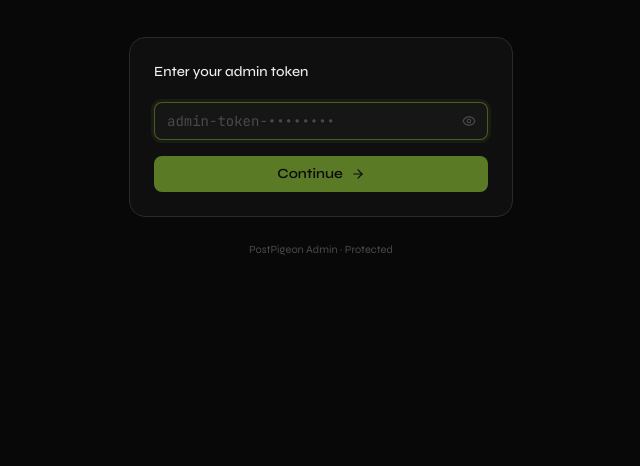
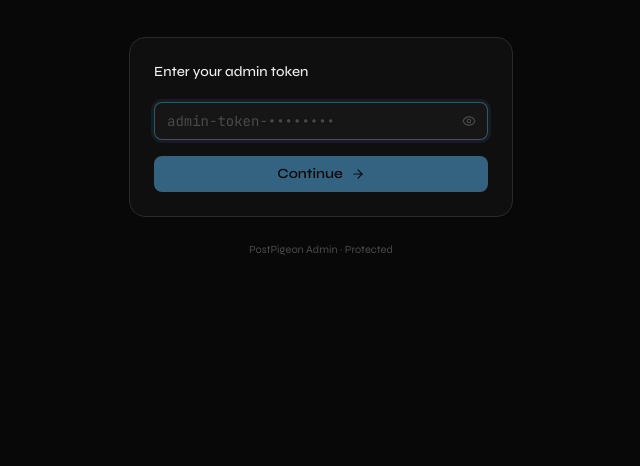
Before and after one commit to 0xdps/post-pigeon, a React app in the folder dashboard/: page /login in a window 1280 px wide. Shown: the part 334-800 px from the top of the page, without its empty margins (319-959 px from the left). Built offline with nearby package versions, Linux system fonts and the light colour scheme.

Commit message:
style: update accent colors and input focus styles for improved UI
- Changed accent colors from lime to sky blue for better visual consistency.
- Updated input and textarea focus styles to reflect new accent colors, enhancing user interaction feedback.
- Adjusted comments to accurately describe the primary button's color scheme.

```diff
--- a/dashboard/src/index.css
+++ b/dashboard/src/index.css
@@ -14,10 +14,10 @@
 	--text:        #efefef;
 	--text-2:      #888;
 	--text-3:      #4a4a4a;
-	--accent:      #a8e63d;
-	--accent-2:    #c6f135;
-	--accent-dim:  rgba(168, 230, 61, 0.08);
-	--accent-dim2: rgba(168, 230, 61, 0.15);
+	--accent:      #5bb8f5;
+	--accent-2:    #7dd3fc;
+	--accent-dim:  rgba(91, 184, 245, 0.08);
+	--accent-dim2: rgba(91, 184, 245, 0.15);
 	--red:         #f87171;
 	--red-dim:     rgba(248, 113, 113, 0.10);
 	--amber:       #fb923c;
@@ -60,8 +60,8 @@ body {
 	}
 	.input-field::placeholder { color: var(--text-3); }
 	.input-field:focus {
-		border-color: rgba(168, 230, 61, 0.35);
-		box-shadow: 0 0 0 3px rgba(168, 230, 61, 0.06);
+		border-color: rgba(91, 184, 245, 0.40);
+		box-shadow: 0 0 0 3px rgba(91, 184, 245, 0.08);
 	}
 
 	/* Textarea */
@@ -76,8 +76,8 @@ body {
 	}
 	.textarea-field::placeholder { color: var(--text-3); }
 	.textarea-field:focus {
-		border-color: rgba(168, 230, 61, 0.25);
-		box-shadow: 0 0 0 3px rgba(168, 230, 61, 0.05);
+		border-color: rgba(91, 184, 245, 0.30);
+		box-shadow: 0 0 0 3px rgba(91, 184, 245, 0.06);
 	}
 
 	/* Card */
@@ -92,7 +92,7 @@ body {
 		border-radius: 10px;
 	}
 
-	/* Primary button — lime accent */
+	/* Primary button — sky blue accent */
 	.btn-primary {
 		@apply inline-flex items-center gap-2 px-4 py-2 rounded-lg text-sm font-semibold
 		       transition-all duration-150 cursor-pointer select-none;
```
